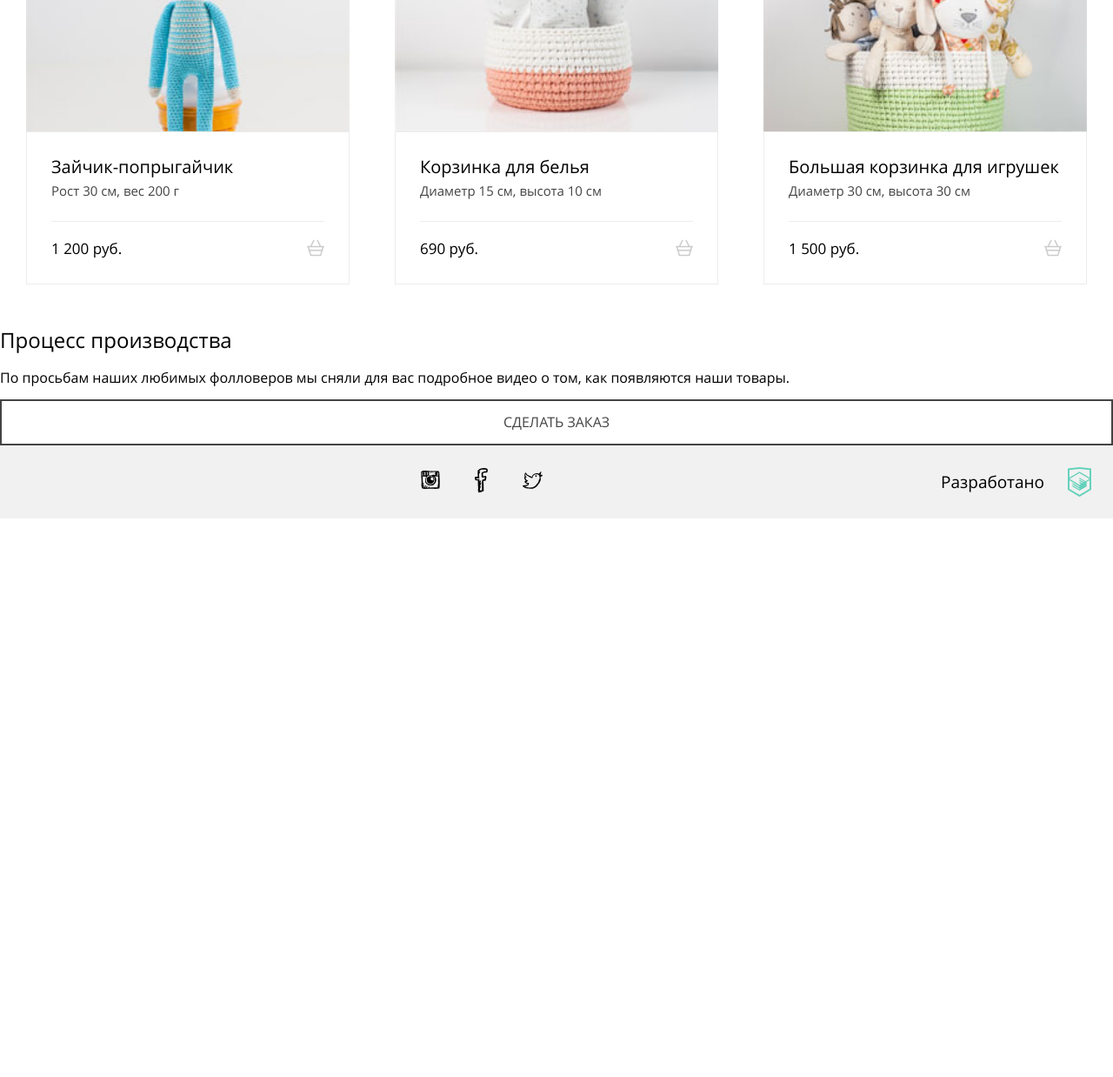
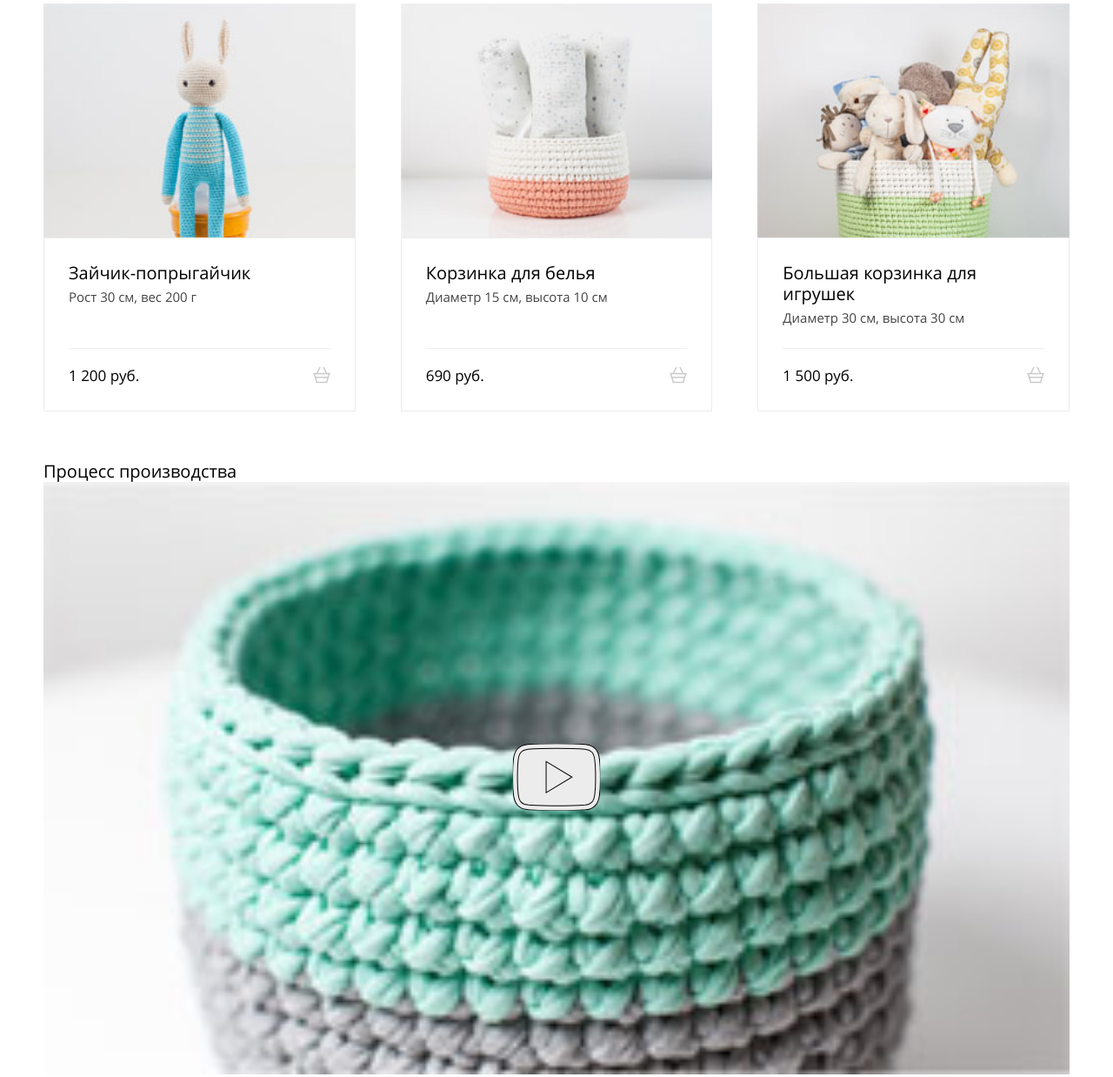
Before and after one commit to whoa-sup/mishka, a website: page source/catalog.html in a window 1280 px wide. Shown: the part 1002-2240 px from the top of the page at 87% size. Before the commit the page ends 1598 px from the top, so only its background shows below. Drawn offline with nearby package versions, Linux system fonts and the light colour scheme; files that its build step writes are made by us from their sources.

Commit message:
Добавлены стили для блока с видео

```diff
--- a/source/catalog.html
+++ b/source/catalog.html
@@ -57,7 +57,7 @@
       </nav>
     </header>
     <!-- Main -->
-    <main class="main">
+    <main class="catalog">
       <section class="intro">
         <h1 class="intro__title">Каталог товаров</h1>
       </section>
@@ -127,7 +127,14 @@
       <!-- production -->
       <section class="main__production production">
         <h2 class="production__title">Процесс производства</h2>
-        <!-- Тут будет видео -->
+        <div class="production__container">
+          <img class="production__image" src="../img/video-mobile@1x.jpg"  width="260" height="150" alt="Видео процесса производства наших товаров">
+          <a class="production__link" href="#">
+            <svg class="production__play" width="101" height="77">
+              <use href="img/sprite.svg#icon-play"></use>
+            </svg>
+          </a>
+        </div>
         <p class="production__text">По просьбам наших любимых фолловеров мы сняли для вас подробное видео о том, как появляются наши товары.</p>
         <a class="production__button button" href="order.html">Сделать заказ</a>
       </section>
--- /dev/null
+++ b/source/sass/components/_catalog.scss
@@ -0,0 +1,17 @@
+// catalog
+
+.catalog {
+  padding: 30px;
+  display: grid;
+  grid-row-gap: 30px;
+
+  @media only screen and (min-width: $medium) {
+    padding: 65px 50px;
+    grid-row-gap: 53px;
+  }
+
+  @media only screen and (min-width: $large) {
+    padding: 105px 50px;
+    grid-row-gap: 57px;
+  }
+}
--- a/source/sass/components/_goods.scss
+++ b/source/sass/components/_goods.scss
@@ -1,8 +1,6 @@
 // goods
 
 .goods {
-  padding: 30px;
-
   color: var(--basic-black);
 
   background-color: var(--basic-white);
--- a/source/sass/components/_product.scss
+++ b/source/sass/components/_product.scss
@@ -2,6 +2,7 @@
 
 .product {
   display: grid;
+  grid-template-rows: min-content auto;
   width: 100%;
   margin: 0;
   padding: 0;
@@ -64,7 +65,7 @@
 
 .product__stats {
   margin: 0;
-  margin-bottom: 40px;
+  margin-bottom: auto;
 
   font-style: normal;
   font-weight: normal;
@@ -85,7 +86,7 @@
   display: flex;
   justify-content: space-between;
   align-items: center;
-  margin-top: auto;
+  margin-top: 40px;
 
   &::before {
     content: "";
--- /dev/null
+++ b/source/sass/components/_production.scss
@@ -0,0 +1,87 @@
+// production
+
+.production {
+  background-color: var(--basic-white, #ffffff);
+  color: var(--special-black, #444444);
+}
+
+// title
+
+.production__title {
+  margin: 0;
+  color: var(--basic-black, #000000);
+  font-style: normal;
+  font-weight: bold;
+  font-size: 17px;
+  line-height: 24px;
+
+  @media only screen and (min-width: $medium) {
+    font-size: 20px;
+  }
+}
+
+// container
+
+.production__container {
+  position: relative;
+}
+
+// link
+
+.production__link {
+  display: block;
+  position: absolute;
+  top: 50%;
+  left: 50%;
+  transform: translateX(-50%) translateY(-50%);
+
+  &:hover .production__play,
+  &:focus .production__play {
+    transform: scale(1.2);
+  }
+
+  &:active .production__play {
+    transform: scale(0.8);
+    opacity: 0.3;
+  }
+}
+
+// image
+
+.production__image {
+  display: block;
+  width: 100%;
+  background-color: var(--special-grey, #ececec);
+}
+
+// play
+
+.production__play {
+
+  fill: #ececec;
+  stroke: black;
+}
+
+// text
+
+.production__text {
+  margin: 0;
+  font-style: normal;
+  font-weight: normal;
+  font-size: 13px;
+  line-height: 24px;
+
+  @media only screen and (min-width: $medium) {
+    font-size: 15px;
+    line-height: 30px;
+  }
+}
+
+// button
+
+.production__button {
+  font-style: normal;
+  font-weight: bold;
+  font-size: 17px;
+  line-height: 16px;
+}
--- a/source/sass/style.scss
+++ b/source/sass/style.scss
@@ -37,3 +37,5 @@
 // catalog
 @import "components/product";
 @import "components/goods";
+@import "components/catalog";
+@import "components/production";
```
